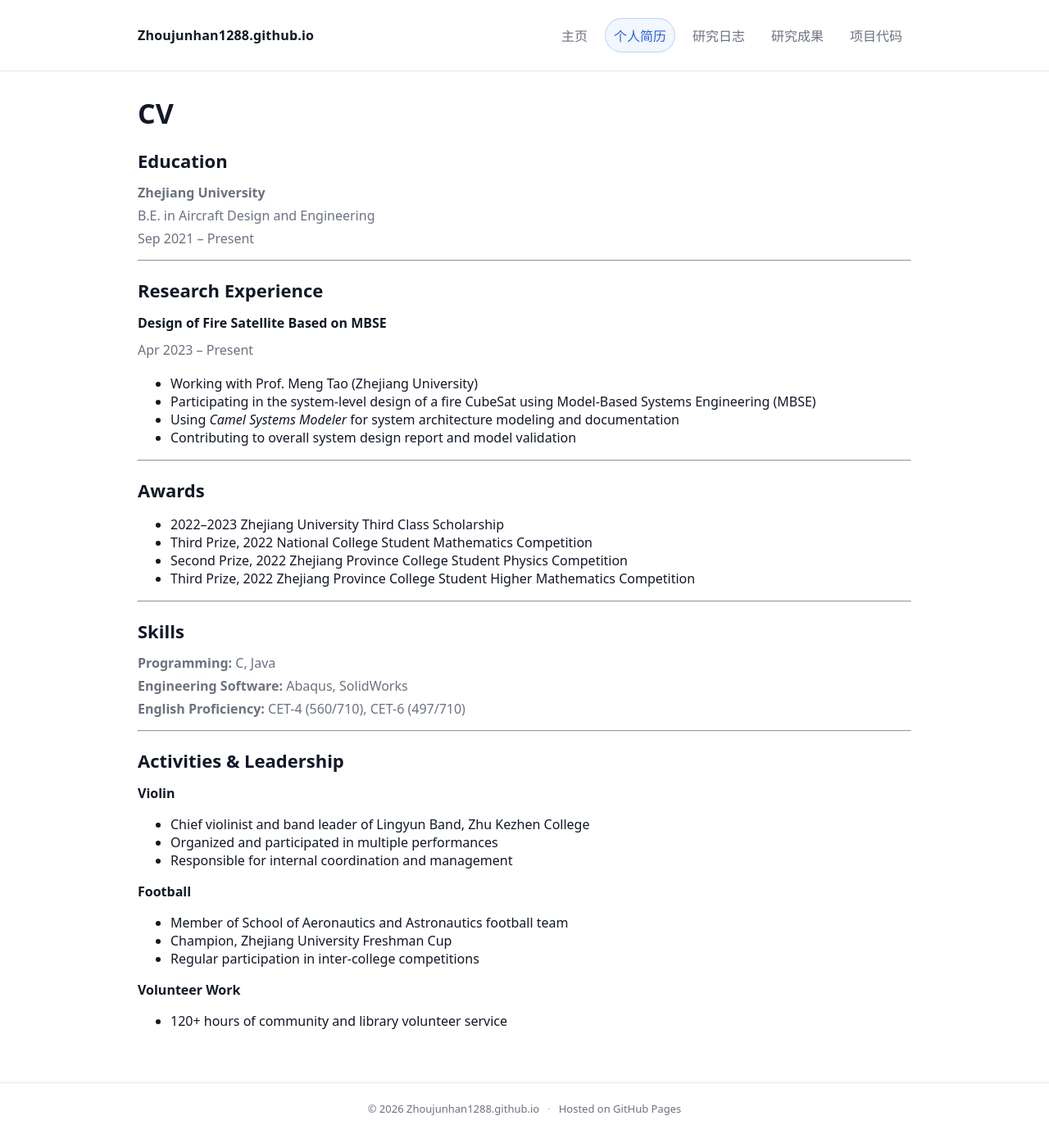
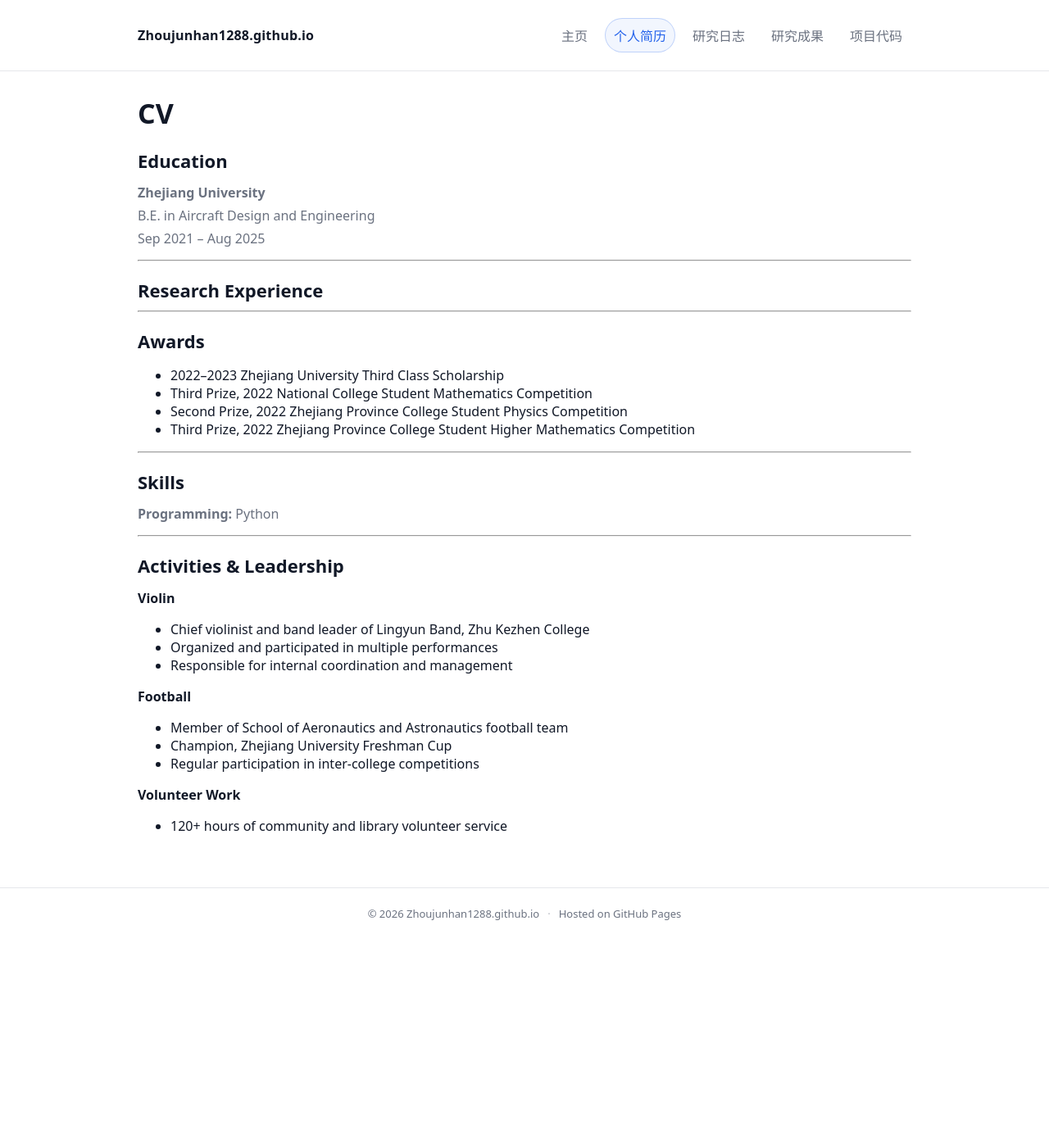
Before and after one commit to Zhoujunhan1288/Zhoujunhan1288.github.io, a Jekyll site: the page built from cv.md, in a window 1280 px wide and 1384 px high. Shown: the whole window at 82% size. Built offline with Jekyll 4.4.1, drawn with Linux system fonts in a browser that asks for light colours.

Commit message:
Update cv.md

```diff
--- a/cv.md
+++ b/cv.md
@@ -10,19 +10,11 @@ permalink: /cv/
 
 **Zhejiang University**
 B.E. in Aircraft Design and Engineering
-Sep 2021 – Present
+Sep 2021 – Aug 2025
 
 ---
 
 ## Research Experience
-
-### Design of Fire Satellite Based on MBSE
-Apr 2023 – Present
-
-- Working with Prof. Meng Tao (Zhejiang University)
-- Participating in the system-level design of a fire CubeSat using Model-Based Systems Engineering (MBSE)
-- Using *Camel Systems Modeler* for system architecture modeling and documentation
-- Contributing to overall system design report and model validation
 
 ---
 
@@ -37,9 +29,7 @@ Apr 2023 – Present
 
 ## Skills
 
-**Programming:** C, Java
-**Engineering Software:** Abaqus, SolidWorks
-**English Proficiency:** CET-4 (560/710), CET-6 (497/710)
+**Programming:** Python
 
 ---
 
```
